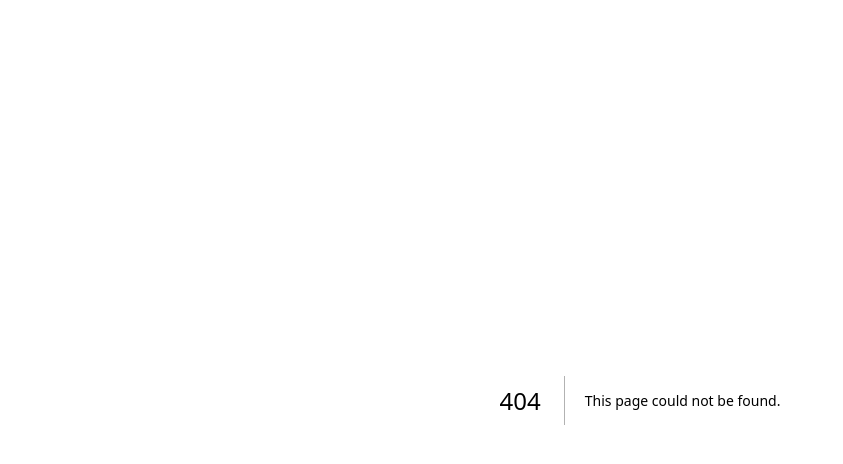
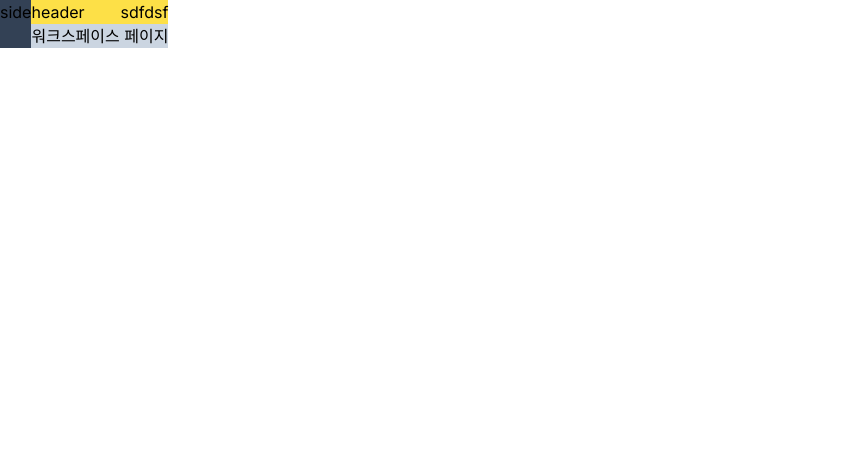
Before and after one commit to new-crystal/rn-wreckcar, a Next.js app: page /workspace in a window 1280 px wide. Before the commit this address had no page. Shown: the top 464 px of the page, without its empty margins (0-843 px from the left). Built offline with nearby package versions, Linux system fonts and the light colour scheme.

Commit message:
기본 레이아웃 설정

```diff
--- a/package.json
+++ b/package.json
@@ -7,7 +7,7 @@
     "build": "next build",
     "start": "next start",
     "lint": "next lint",
-    "sv":"json-server ./public/data/data.json --port 3001"
+    "sv": "json-server ./public/data/data.json --port 3001"
   },
   "dependencies": {
     "@types/json-server": "^0.14.4",
@@ -24,5 +24,6 @@
     "react-dom": "18.2.0",
     "tailwindcss": "3.3.2",
     "typescript": "5.0.4"
-  }
+  },
+  "packageManager": "yarn@1.22.19"
 }
--- /dev/null
+++ b/src/app/(main)/creating/page.tsx
@@ -0,0 +1,5 @@
+import React from 'react';
+
+export default function CreatePage() {
+  return <h1>생성하기</h1>;
+}
--- /dev/null
+++ b/src/app/(main)/management/page.tsx
@@ -0,0 +1,5 @@
+import React from 'react';
+
+export default function ManagementPage() {
+  return <h1>관리페이지</h1>;
+}
--- /dev/null
+++ b/src/app/(main)/workspace/page.tsx
@@ -0,0 +1,5 @@
+import React from 'react';
+
+export default function WorkspacePage() {
+  return <div>워크스페이스 페이지</div>;
+}
--- a/src/app/layout.tsx
+++ b/src/app/layout.tsx
@@ -14,8 +14,19 @@ export default function RootLayout({
   children: React.ReactNode;
 }) {
   return (
-    <html lang="en">
-      <body className={inter.className}>{children}</body>
+    <html className={inter.className} lang="en">
+      <body className="flex w-screen overflow-hidden">
+        <div className="w-270 bg-slate-700 ">
+          <div>side</div>
+        </div>
+        <div>
+          <header className="w-full bg-yellow-300 flex justify-between">
+            <h1>header</h1>
+            <h2>sdfdsf</h2>
+          </header>
+          <main className="bg-slate-300">{children}</main>
+        </div>
+      </body>
     </html>
   );
 }
```
Also changed, not shown: public/data/test.json (deleted, +0 -40 lines).
